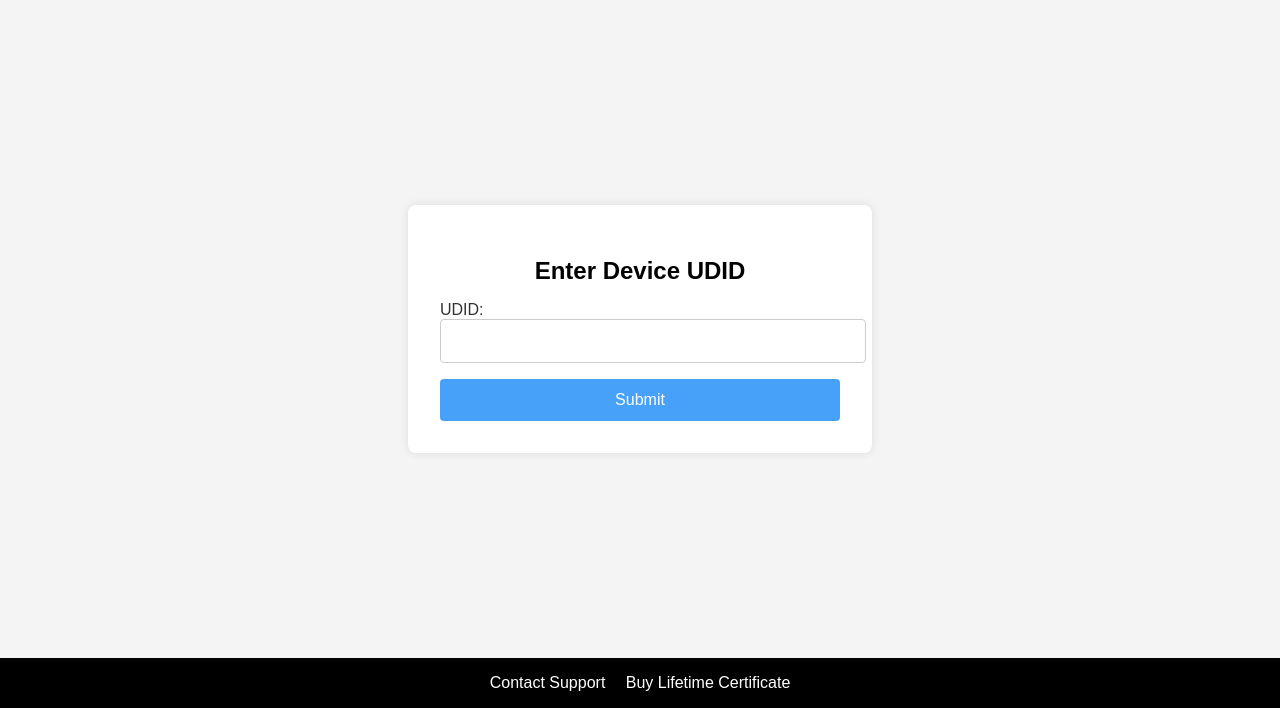
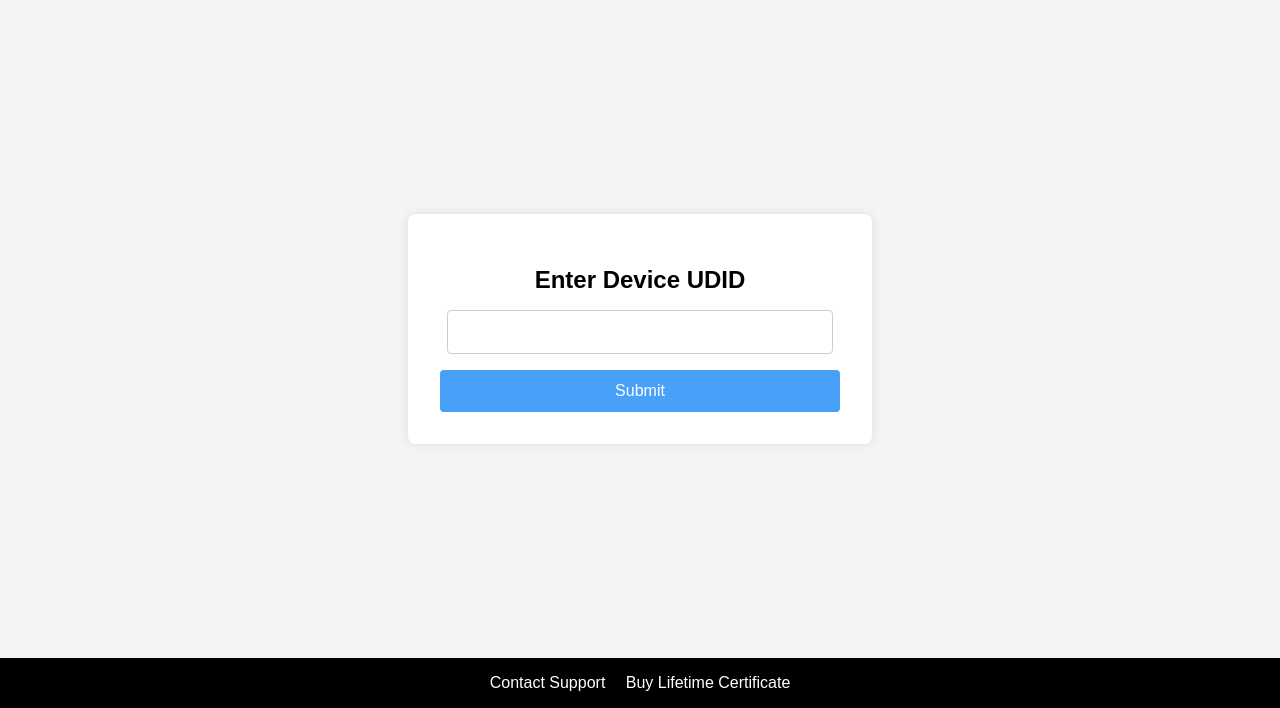
Before and after one commit to apptesters-org/p12check, a Flask app: page / in a window 1280 px wide. Shown: the part 92-800 px from the top of the page. Run offline with Flask 2, Linux system fonts and the light colour scheme.

Commit message:
Update index.html

```diff
--- a/templates/index.html
+++ b/templates/index.html
@@ -45,19 +45,14 @@
             box-shadow: 0 0 10px rgba(0, 0, 0, 0.1);
             width: 100%;
             max-width: 400px;
+            text-align: center;
         }
         h2 {
             font-size: 1.5rem;
             margin-bottom: 1rem;
-            text-align: center;
-        }
-        label {
-            font-size: 1rem;
-            margin-bottom: 0.5rem;
-            color: #333;
         }
         input {
-            width: 100%;
+            width: 90%;
             padding: 0.75rem;
             margin-bottom: 1rem;
             border: 1px solid #ccc;
@@ -94,7 +89,6 @@
     <main>
         <form action="/get_info" method="post">
             <h2>Enter Device UDID</h2>
-            <label for="udid">UDID:</label>
             <input type="text" id="udid" name="udid" required>
             <button type="submit">Submit</button>
         </form>
```
